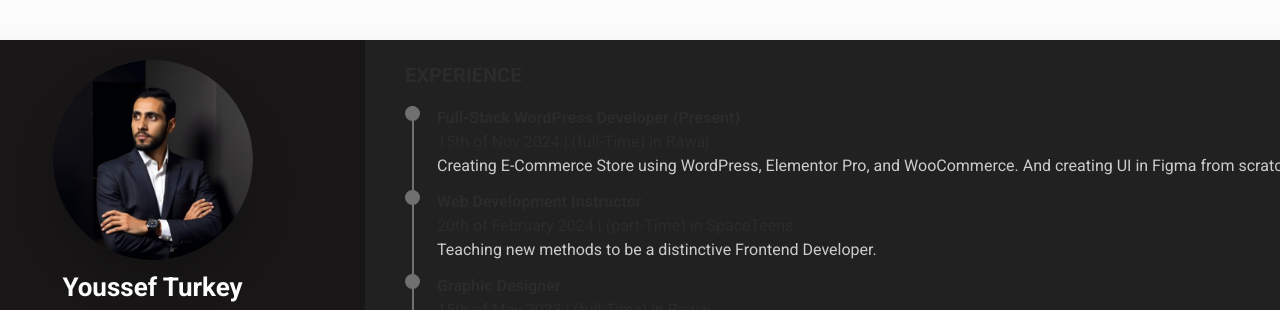
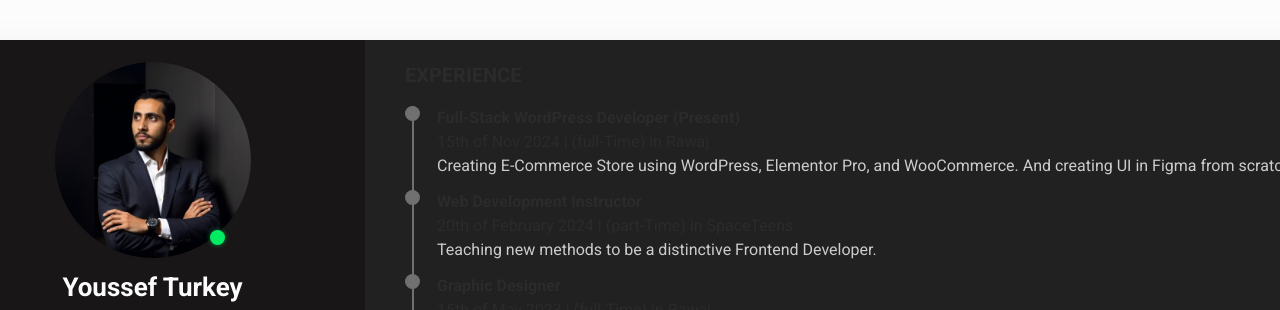
Before and after one commit to YoussefTurkey/youssefturkey-cv, a Next.js app: page / in a window 1280 px wide. Shown: the top 310 px of the page. Built offline with nearby package versions, Linux system fonts and the light colour scheme.

Commit message:
adding pulse

```diff
--- a/src/app/components/leftSide/leftSide.module.scss
+++ b/src/app/components/leftSide/leftSide.module.scss
@@ -1,11 +1,37 @@
-.dots{
+.relat {
+  position: relative;
+  .puls {
+    width: 15px;
+    height: 15px;
+    background-color: #02ec63;
+    position: absolute;
+    bottom: 15px;
+    right: 100px;
+    border-radius: 50%;
+    z-index: 10;
+    animation: pulse-glow 2s infinite;
+  }
+}
+@keyframes pulse-glow {
+  0% {
+    box-shadow: 0 0 5px rgba(2, 236, 99, 0.5);
+  }
+  50% {
+    box-shadow: 0 0 20px rgba(2, 236, 99, 0.8);
+  }
+  100% {
+    box-shadow: 0 0 5px rgba(2, 236, 99, 0.5);
+  }
+}
+
+.dots {
   background-color: #707070;
   width: 15px;
   height: 15px;
   border-radius: 50%;
   position: relative;
-    &::after{
-        content: '';
+  &::after {
+    content: "";
     position: absolute;
     width: 2px;
     height: 90px;
--- a/src/app/components/leftSide/page.tsx
+++ b/src/app/components/leftSide/page.tsx
@@ -67,14 +67,19 @@ const LeftSide = () => {
         {/* --- Profile --- */}
         {/* --- Image & Name & Job Title --- */}
         <div>
+          <div className={styles.relat}>
+            <div className={styles.puls}></div>
+            <div className="group w-[200px] h-[200px] rounded-full overflow-hidden mx-auto hover:shadow-2xl border-2 border-[#181616] hover:border-[#02ec63] transition-all duration-300">
               <Image
                 src={"/images/Youssef-Turkey.jpg"}
                 width={600}
                 height={600}
                 alt="youssef-turkey"
                 loading="lazy"
-            className="rounded-full w-50 mx-auto shadow-2xl"
+                className="w-full h-full object-cover transition-transform duration-300 group-hover:scale-110 cursor-pointer"
               />
+            </div>
+          </div>
 
           <div className="text-center">
             <h1 className="font-bold text-[26px] text-[#fcfcfc] py-2 tracking-[4]">
```
Lines whose indentation alone changed are shown as unchanged.
